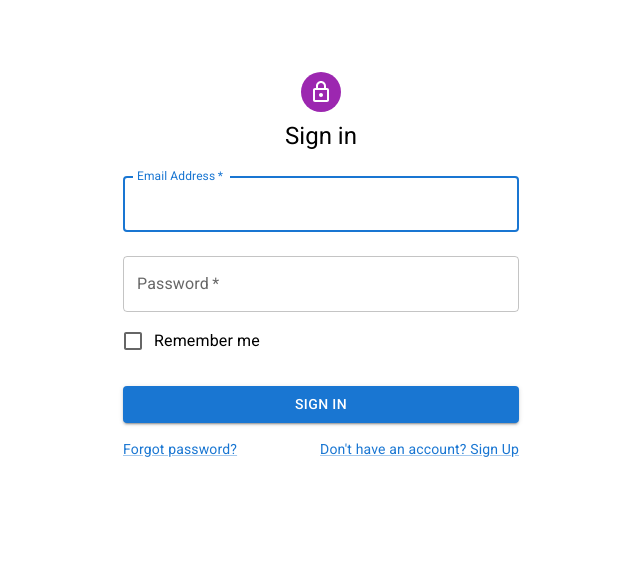
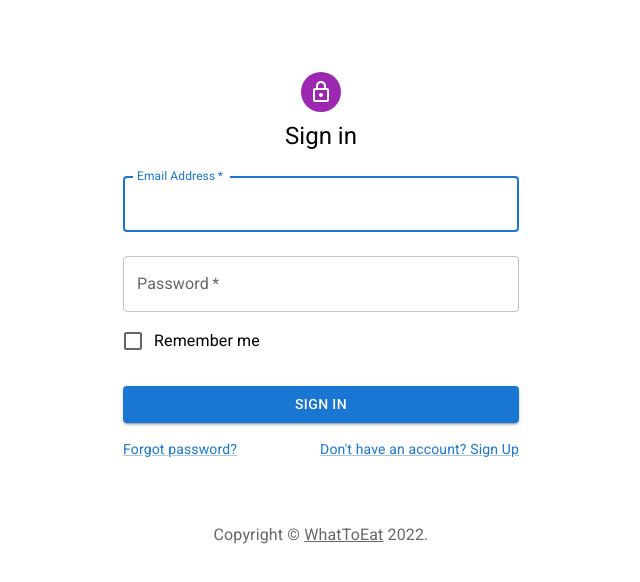
Before and after one commit to hurima90-kim/What-to-Eat, a React (Create React App) app in the folder client/: page /login in a window 1280 px wide. Shown: the top 582 px of the page, without its empty margins (319-959 px from the left). Built offline with nearby package versions, Linux system fonts and the light colour scheme; no server answers.

Commit message:
feat: create copyright component

```diff
--- /dev/null
+++ b/client/src/components/Copyright.js
@@ -0,0 +1,15 @@
+import { Link, Typography } from '@mui/material';
+import React from 'react';
+
+export default function Copyright(props) {
+  return (
+    <Typography varint="body2" color="text.secondary" align="center" {...props}>
+      {'Copyright © '}
+      <Link href="/" color="inherit">
+        WhatToEat
+      </Link>{' '}
+      {new Date().getFullYear()}
+      {'.'}
+    </Typography>
+  );
+}
--- a/client/src/pages/LoginPage.js
+++ b/client/src/pages/LoginPage.js
@@ -15,6 +15,7 @@ import {
   Box,
   Container,
 } from '@mui/material';
+import Copyright from '../components/Copyright';
 
 function LoginPage() {
   const dispatch = useDispatch();
@@ -116,6 +117,7 @@ function LoginPage() {
           </Grid>
         </Box>
       </Box>
+      <Copyright sx={{ mt: 8, mb: 4 }} />
     </Container>
   );
 }
```
